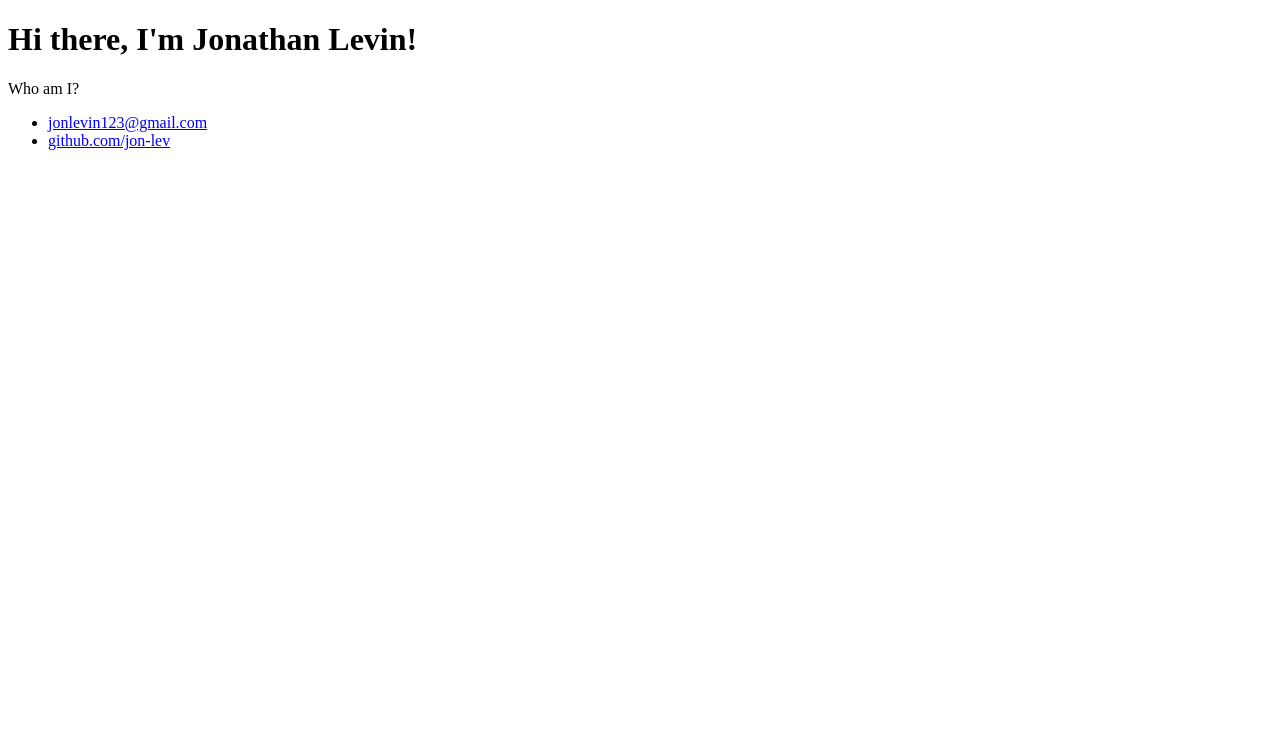
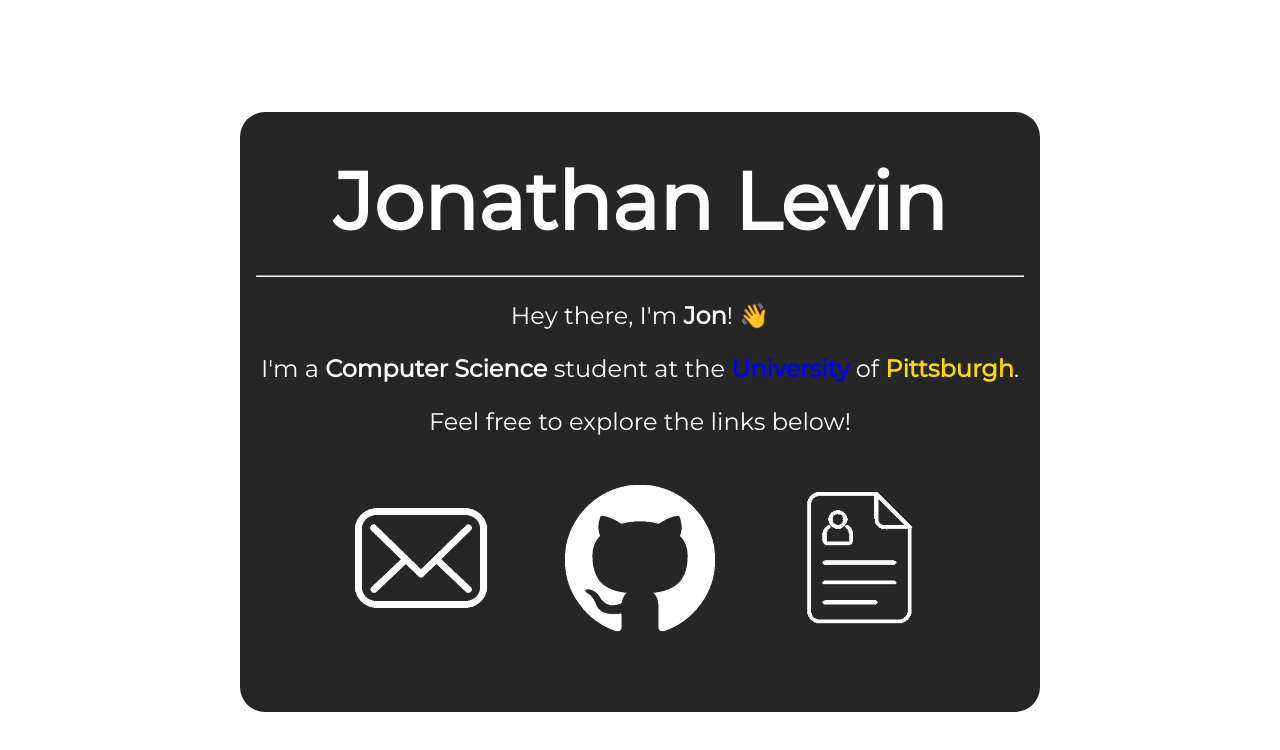
Before and after one commit to jon-lev/jon-lev.github.io, a plain HTML site: page index.html in a window 1280 px wide. Drawn offline with Linux system fonts and the light colour scheme.

Commit message:
Basic Functionality

```diff
--- a/index.html
+++ b/index.html
@@ -1,4 +1,43 @@
 <!DOCTYPE html>
+<link href="https://fonts.googleapis.com/css2?family=Montserrat&display=swap" rel="stylesheet">
+<style>
+  body{
+    font-family: 'Montserrat', sans-serif;
+    font-size: 14pt;
+    justify-content: center;
+    margin:auto;
+    color: rgb(255,255,255);
+  }
+  p{
+    font-size: 18pt;
+  }
+  a{
+    padding: 2rem;
+  }
+  .container{
+    background-color: rgba(0,0,0,.85);
+    margin:auto;
+    margin-top: 7rem;
+    width: 800px;
+    height: 600px;
+    font-weight: 500;
+    border-radius: 25px;
+  }
+  .blurb{
+    padding: 1rem;
+    text-align: center;
+  }
+  .name{
+    color:rgb(255,255,255);
+    font-size: 5rem;
+    text-align: center;
+  }
+  .links{
+    width: 150px;
+    height: 150px;
+  }
+
+</style>
 <html>
   <head>
     <title>JON LEVIN</title>
@@ -6,17 +45,19 @@
   <body>
     <div class="container">
       <div class="blurb">
-        <h1>Hi there, I'm Jonathan Levin!</h1>
-        <p>Who am I?</p>
+        <h1><strong class = "name">Jonathan Levin</strong></h1>
+        <hr></hr>
+        <p>Hey there, I'm <strong>Jon</strong>! 👋</p>
+        <p>I'm a <strong>Computer Science</strong> student at the <strong style = "color:blue">University </strong> of <strong style = "color:#FFD700"></style>Pittsburgh</strong></style>.</p>
+        <p>Feel free to explore the links below!</p>
+        <br>
+        <a href="mailto:jonlevin123@gmail.com"><img class = "links" src = "images/email.png"></a>
+        <a href="https://github.com/jon-lev"><img class = "links" src = "images/GitHub-Mark.png"></a>
+        <a href="./resume.pdf"><img class = "links" src = "images/resume.png"></a>
+        <br>
       </div>
     </div>
     <footer>
-      <ul>
-        <li><a href="mailto:jonlevin123@gmail.com">jonlevin123@gmail.com</a></li>
-        <li>
-          <a href="https://github.com/jon-lev">github.com/jon-lev</a>
-        </li>
-      </ul>
     </footer>
   </body>
 </html>
```
Also changed, not shown: images/GitHub-Mark.png (added), images/email.png (added), images/resume.png (added), 1 other file.
